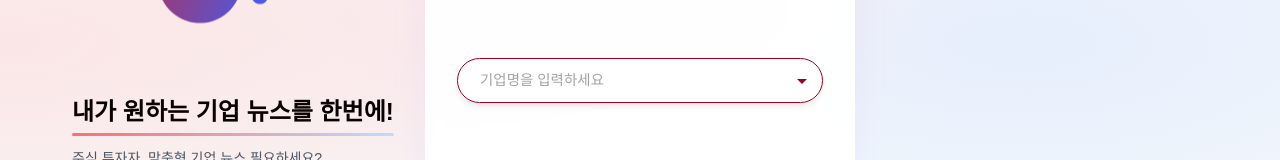
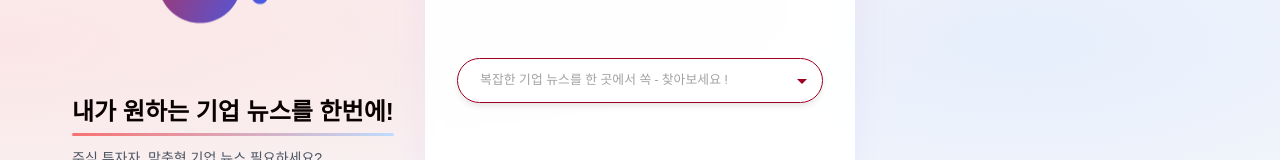
Before and after one commit to Biz-News/Frontend, a Next.js app: page / in a window 1280 px wide. Shown: the part 358-518 px from the top of the page. Built offline with nearby package versions, Linux system fonts and the light colour scheme.

Commit message:
style: UI 가벼운 느낌으로 수정

```diff
--- a/src/components/chart/trading-info.tsx
+++ b/src/components/chart/trading-info.tsx
@@ -13,7 +13,7 @@ export function TradingInfo({
 }: TradingInfoProps) {
   return (
     <div className="bg-white rounded-lg p-5 shadow-sm">
-      <h2 className="text-base font-bold mb-3">거래 정보</h2>
+      <h2 className="text-base font-bold mb-3">💰 거래 정보</h2>
       <div className="grid grid-cols-2 gap-3">
         <div>
           <p className="text-gray-500 text-xs mb-1">거래량</p>
--- a/src/components/news/keyword.tsx
+++ b/src/components/news/keyword.tsx
@@ -18,7 +18,7 @@ export function Keyword({ keywords }: Keywords) {
   return (
     <div className="bg-white shadow-sm rounded-lg p-4 md:p-6 mb-8">
       <h3 className="text-base md:text-lg font-semibold mb-4 text-gray-800">
-        주요 키워드
+      🖍️ 주요 키워드
       </h3>
       <div className="flex flex-wrap gap-3 justify-center items-center p-4">
         {keywords.slice(0, 10).map((keyword, index) => (
--- a/src/components/news/related-news.tsx
+++ b/src/components/news/related-news.tsx
@@ -7,14 +7,16 @@ interface RelatedNewsProps {
 export function RelatedNews({ news }: RelatedNewsProps) {
   return (
     <div className="bg-white shadow-sm rounded-lg p-4 md:p-6 mb-8">
-      <h3 className="text-base md:text-lg font-semibold mb-4 text-gray-800">관련 뉴스</h3>
+      <h3 className="text-base md:text-lg font-semibold mb-4 text-gray-800">📰 관련 뉴스</h3>
       <div className="space-y-3">
         {news.map((item) => (
           <div key={item.news_id} className="border-b border-gray-100 last:border-0 pb-3">
             <a
               href={item.url}
               target="_blank"
-              className="block hover:bg-gray-50 p-2 rounded transition-colors"
+              className={`${item.sentiment === 'good' ? 'bg-red-50' : 'bg-blue-50'} block ${
+                item.sentiment === 'good' ? 'hover:bg-red-100' : 'hover:bg-blue-100'
+              } p-3 rounded transition-colors`}
             >
               <h4 className="font-medium text-sm md:text-base text-gray-900 mb-1">{item.title}</h4>
               <p className="text-xs md:text-sm text-gray-600 mb-2">{item.sub_title}</p>
@@ -22,7 +24,7 @@ export function RelatedNews({ news }: RelatedNewsProps) {
                 {item.article_text.slice(0, 4).map((keyword, idx) => (
                   <span
                     key={idx}
-                    className="text-[10px] md:text-xs px-2 py-0.5 md:py-1 bg-gray-100 text-gray-600 rounded-full"
+                    className="text-[10px] md:text-xs px-2 py-0.5 md:py-1 bg-gray-50 text-gray-600 rounded-full"
                   >
                     #{keyword}
                   </span>
--- a/src/components/search-bar.tsx
+++ b/src/components/search-bar.tsx
@@ -72,9 +72,9 @@ export function SearchBar({ companyList }: SearchBarProps) {
       renderInput={(params) => (
         <TextField
           {...params}
-          placeholder="기업명을 입력하세요"
+          placeholder="복잡한 기업 뉴스를 한 곳에서 쏙 - 찾아보세요 !"
           sx={{
-            input: { fontSize: '0.9rem' }
+            input: { fontSize: '0.8rem' }
           }}
         />
       )}
```
